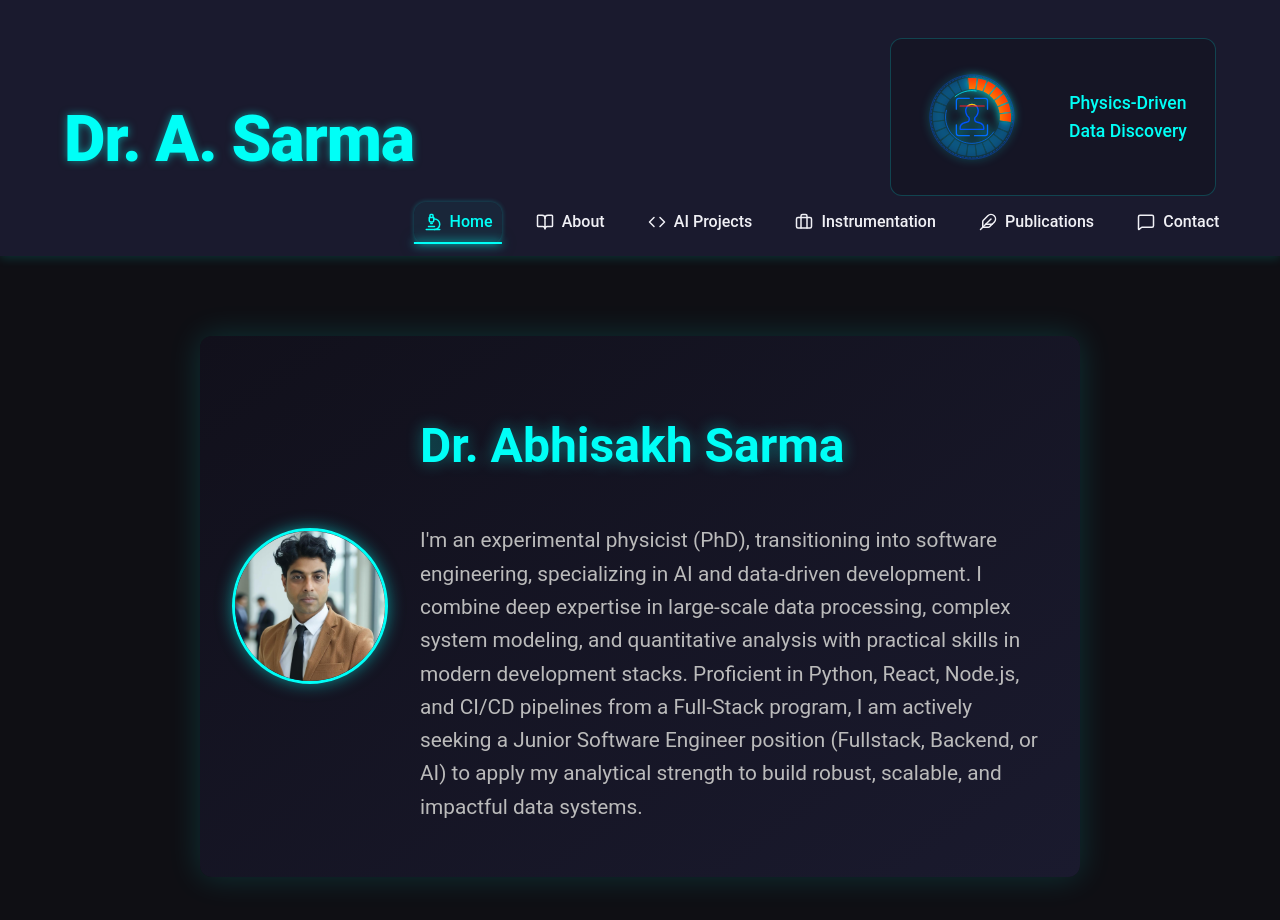
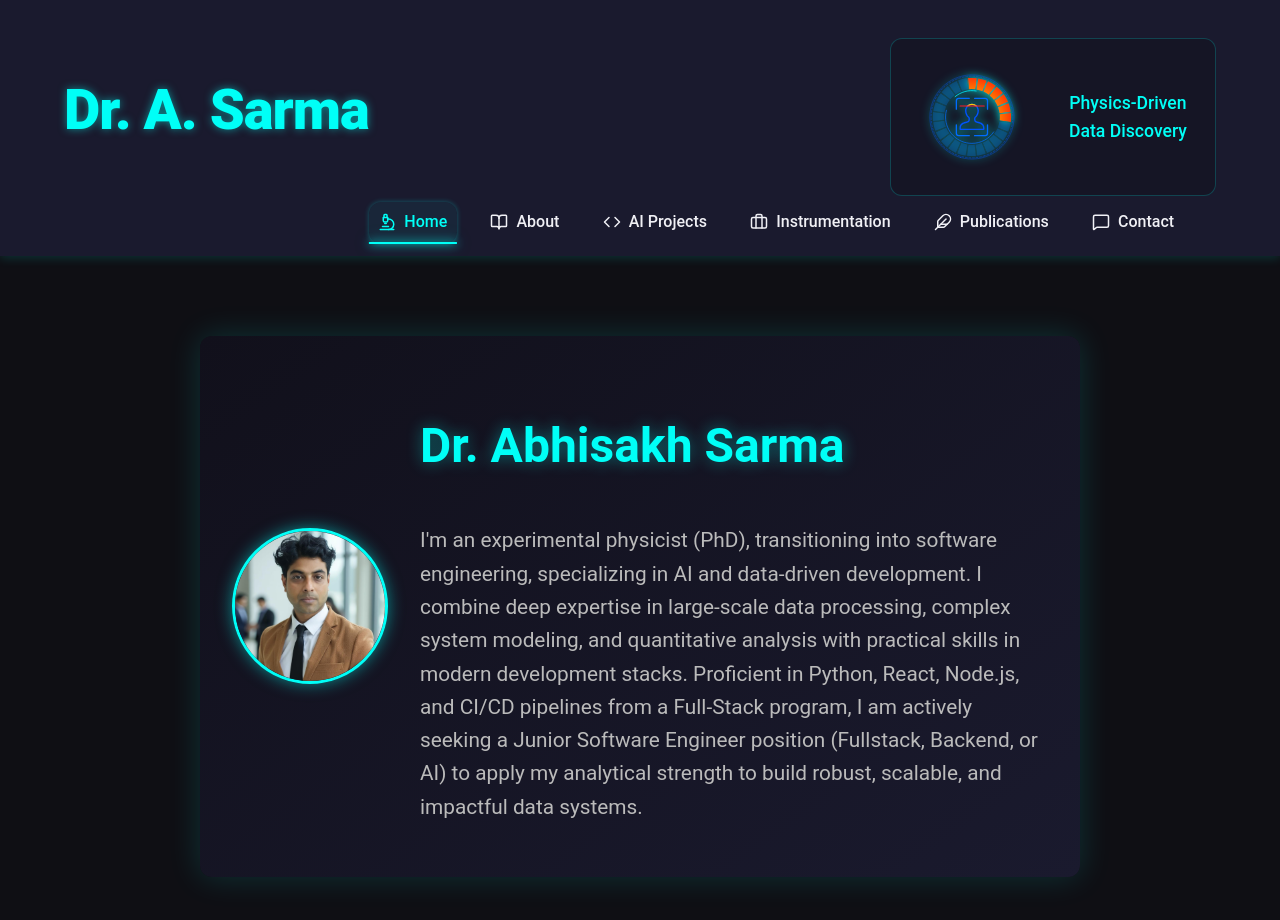
Before and after one commit to abhisakh/Advance_Portfolio, a React (Vite) app in the folder portfolio/: page / in a window 1280 px wide. Shown: the top 920 px of the page. Built offline with nearby package versions, Linux system fonts and the light colour scheme.

Commit message:
Title header size and position in navbar css

```diff
--- a/portfolio/src/styles/navbar.css
+++ b/portfolio/src/styles/navbar.css
@@ -25,12 +25,12 @@
 
 .navbar .logo {
   /* CHANGE: Increase or decrease this value to tune size */
-  font-size: 4rem;
+  font-size: 3.5rem;
 
   /* OPTIONAL: Fine-tuning the look */
   font-weight: 800;             /* Extra bold for a professional logo feel */
   letter-spacing: -1px;         /* Tighter spacing looks more modern */
-  line-height: 4;               /* Prevents extra height from being added */
+  line-height: 3.5;               /* Prevents extra height from being added */
   color: var(--accent-color);
   text-shadow: 0 0 8px rgba(0, 255, 247, 0.5);
   /* 2. PUSHES subsequent content (menu-content-row) to the bottom */
```
